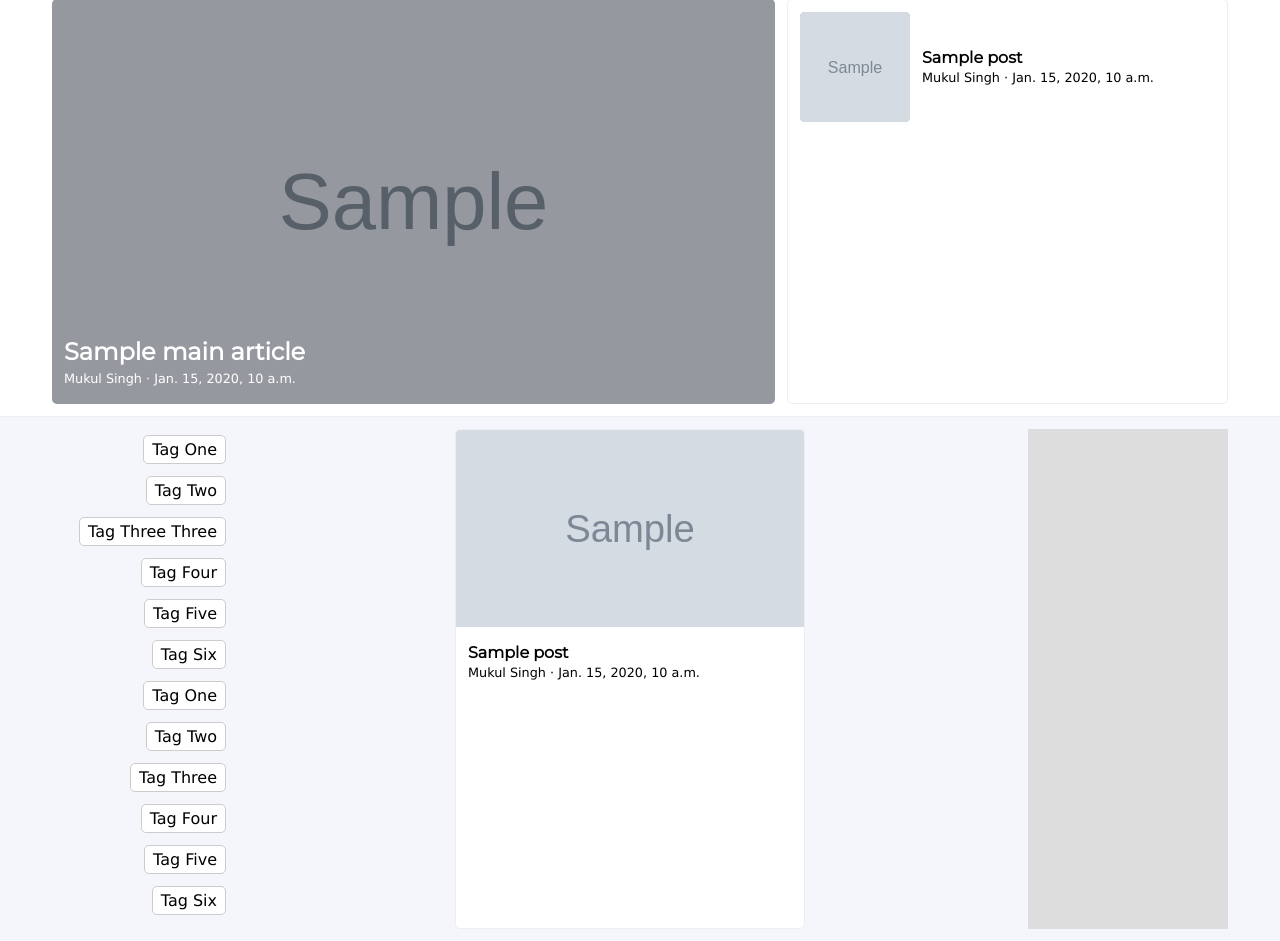
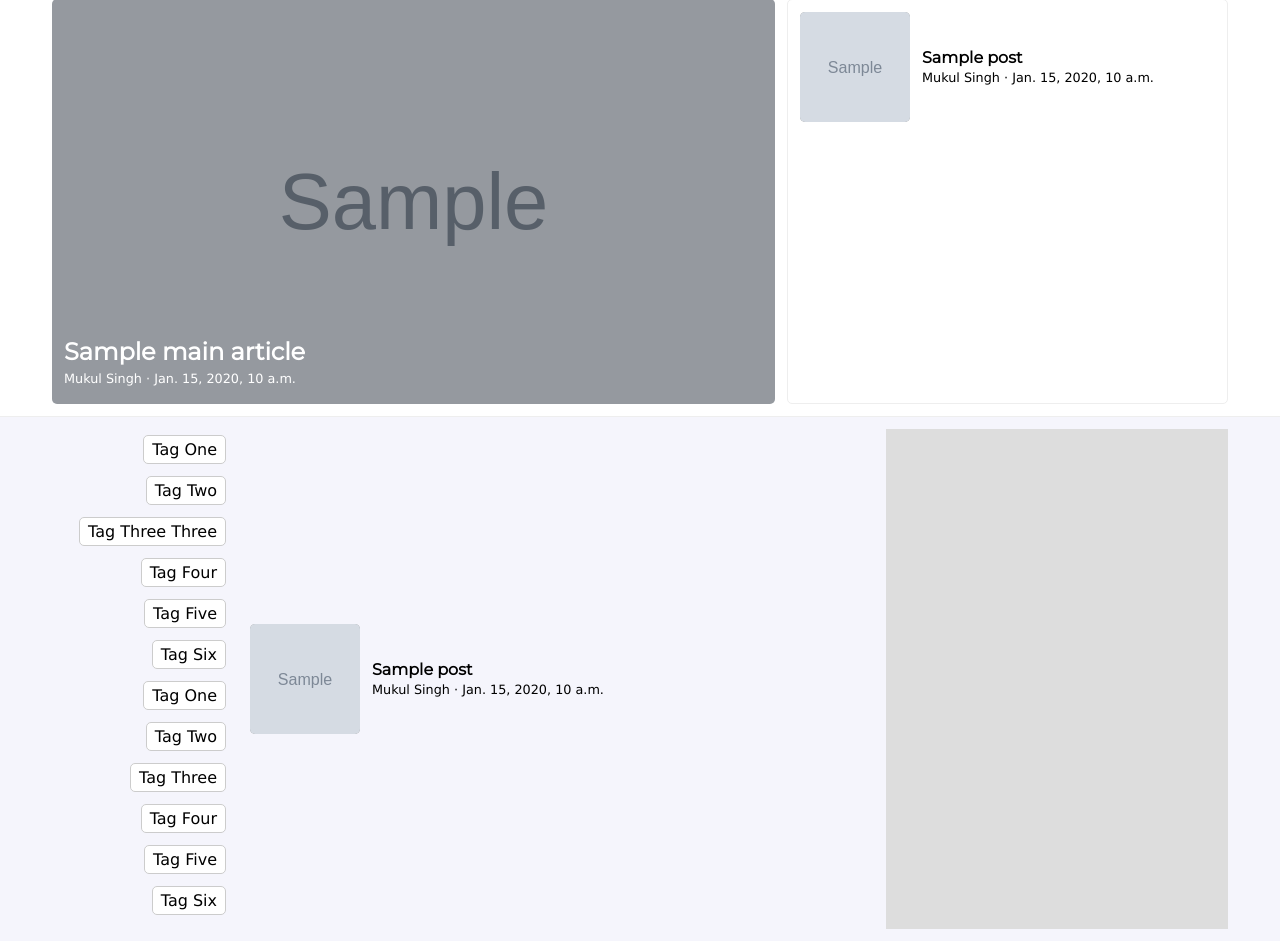
Before and after one commit to TheGeneralTech/inception_general_tech_website, a Django app: template generaltech/generaltech/templates/generaltech/index.html in a window 1280 px wide. Shown: the part 214-1155 px from the top of the page. Run offline with Django 3.2, Linux system fonts and the light colour scheme; the template is opened without the code that fills it: most values are stand-ins (such as "Sample title", 1, 10 or a date in 2020); grey boxes marked "Sample" are stand-in pictures.

Commit message:
alternate UI for normal articles

```diff
--- a/generaltech/generaltech/static/css/index.css
+++ b/generaltech/generaltech/static/css/index.css
@@ -51,7 +51,7 @@ header {
 #social_links a svg {
     width: 16px;
     height: 16px;
-    margin: 4px 0 4px 16px;
+    margin: 4px 4px 4px 16px;
     float: left;
 }
 #date_today {
@@ -163,31 +163,30 @@ header {
     width: 100%;
     height: auto;
     display: flex;
-    flex-wrap: wrap;
+    flex-direction: column;
     padding: 6px;
-    justify-content: center;
 }
 .norm_article_cont {
+    flex: 1 1 auto;
     width: 100%;
+    max-width: 600px;
+    margin: 6px;
+    padding: 6px;
     height: auto;
-    display: block;
+    color: #000;
     text-decoration: none;
-    background-color: #fff;
-    color: #000;
-    border: #eee solid 1px;
-    border-radius: 5px;
-    overflow: hidden;
-    margin: 6px;
-    flex: 1 1 250px;
-    max-width: 350px;
+    display: flex;
+    flex-direction: row;
+    align-items: center;
 }
 .norm_article_img {
-    width: 100%;
-    max-height: 197px;
+    width: 110px;
+    height: 110px;
+    margin-right: 12px;
     object-fit: cover;
-}
-.norm_article_cont summary {
-    padding: 12px;
+    border: #ccc solid 0;
+    border-radius: 5px;
+    background-color: #999;
 }
 .norm_article_cont summary h4, p {
     margin: 0;
@@ -227,7 +226,27 @@ header {
 /* Responsive config */
 
 @media only screen and (min-width: 550px) {
-    /* fixe_me */
+    #more_content {
+        flex-direction: row;
+        align-items: stretch;
+    }
+    #side_panel {
+        flex: 0 1 180px;
+        display: block;
+        margin: 6px 0 12px 12px;
+        padding: 6px 0 0;
+        background-color: unset;
+        overflow: auto;
+        white-space: normal;
+    }
+    #side_panel a {
+        clear: both;
+        float: right;
+        margin: 6px;
+    }
+    #norm_articles {
+        flex: 1 1 600px;
+    }
 }
 
 @media only screen and (min-width: 650px) {
@@ -250,34 +269,13 @@ header {
     #social_links a svg {
         margin: 4px;
     }
-    #more_content {
-        flex-direction: row;
-        align-items: stretch;
-    }
-    #side_panel {
-        flex: 0 1 180px;
-        display: block;
-        margin: 6px 0 12px 12px;
-        padding: 6px 0 0;
-        background-color: unset;
-        overflow: auto;
-        white-space: normal;
-    }
-    #side_panel a {
-        clear: both;
-        float: right;
-        margin: 6px;
-    }
-    #norm_articles {
-        flex: 1 1 400px;
-    }
 }
 
 @media only screen and (min-width: 1000px) {
     #advert_side {
         display: block;
-        flex: 0 0 200px;
-        margin: 12px 12px 12px 0;
+        flex: 1 1 300px;
+        margin: 12px;
         /* position: sticky;
         position: -webkit-sticky;
         top: 0; */
```
